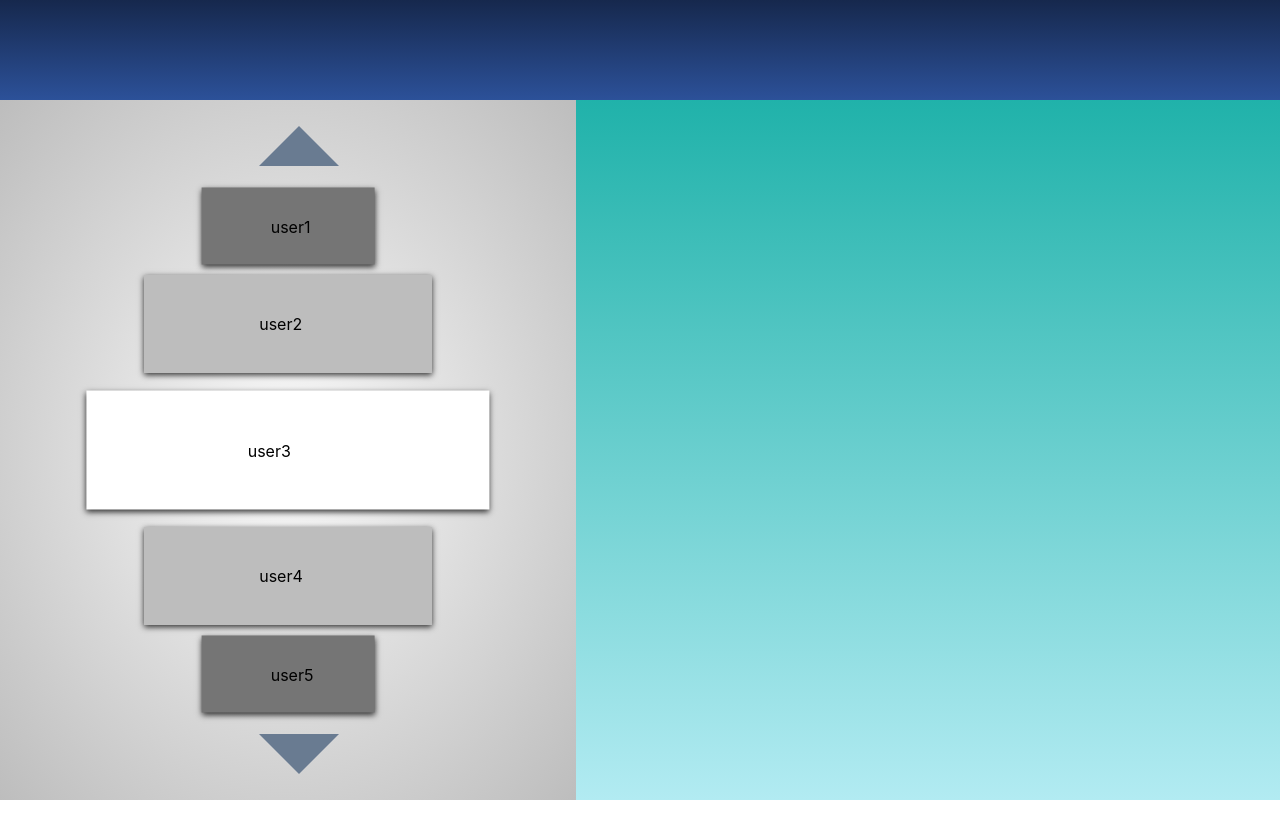
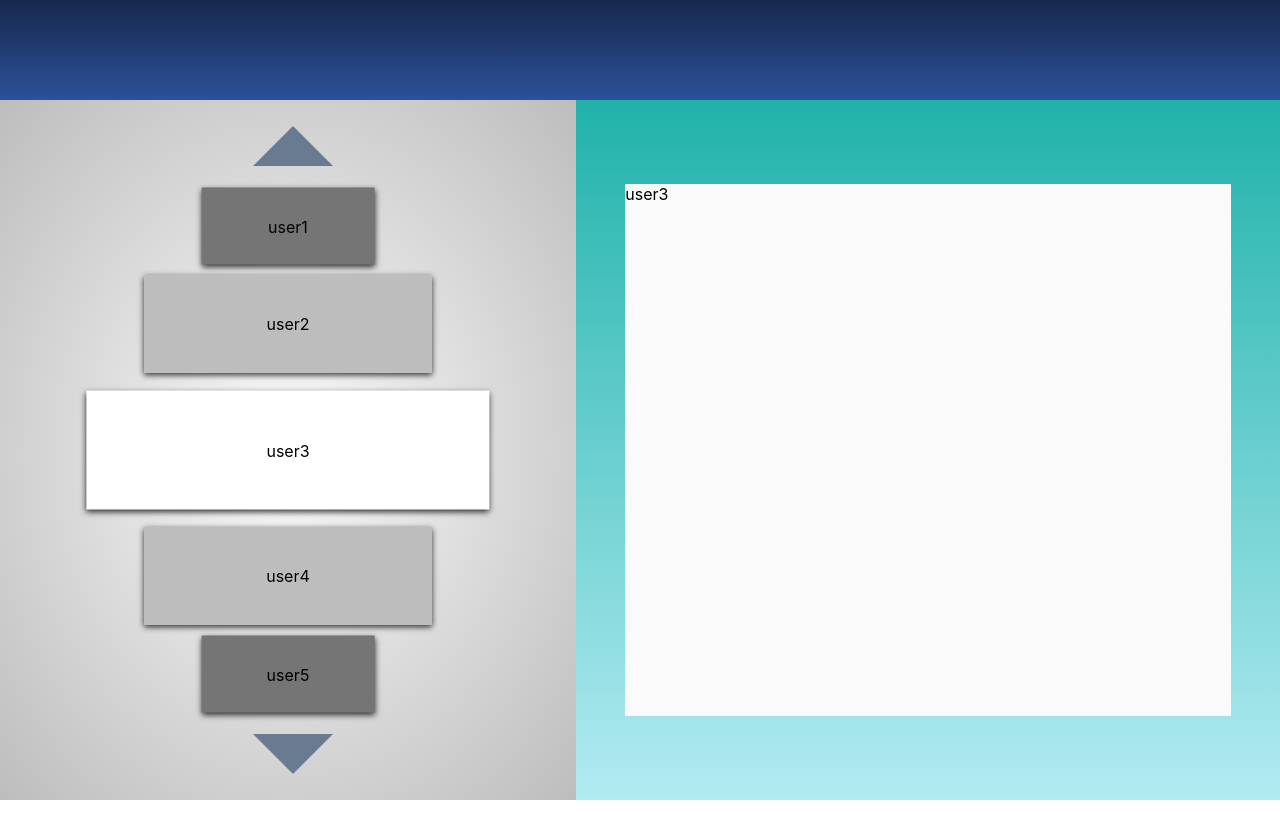
Before and after one commit to Graveyardillon/Papion_portfolio, a Nuxt app in the folder portfolio/: page / in a window 1280 px wide. Built offline with nearby package versions, Linux system fonts and the light colour scheme.

Commit message:
rightareaでのユーザー認識

```diff
--- a/portfolio/pages/index.vue
+++ b/portfolio/pages/index.vue
@@ -15,6 +15,9 @@
     </div>
 
     <div id="rightArea">
+      <div class="content">
+        {{ mainPerson }}
+      </div>
     </div>
   </div>
 </template>
@@ -22,8 +25,6 @@
 <script>
 
 let children;
-// childrenArrayはdomの状態を管理するための配列
-let childrenArray = [];
 
 export default {
   name: 'index',
@@ -51,78 +52,96 @@ export default {
         },
         {
           name: 'user7'
+        },
+        {
+          name: 'user8'
         }
-      ]
+      ],
+      // domの状態を管理するための配列
+      childrenArray: []
+    }
+  },
+
+  computed: {
+    mainPerson: function() {
+      let tmp = this.childrenArray.indexOf(3);
+
+      if(tmp == -1) {
+        return '';
+      }
+      else {
+        return this.users[tmp].name;
+      }
     }
   },
 
   methods: {
     upUsers: function() {
-      if(childrenArray[0] > 0) {
-        childrenArray.unshift(childrenArray[0]-1);
-        childrenArray.pop();
+      if(this.childrenArray[0] > 0) {
+        this.childrenArray.unshift(this.childrenArray[0]-1);
+        this.childrenArray.pop();
       }
       else {
-        childrenArray.unshift(0);
-        childrenArray.pop();
+        this.childrenArray.unshift(0);
+        this.childrenArray.pop();
       }
 
-      console.log(childrenArray)
+      console.log(this.childrenArray)
 
       for(let i = 0; i < this.users.length; i++) {
-        if(i == childrenArray.length-1) {
+        if(i == this.childrenArray.length-1) {
           console.log("if")
-          if(childrenArray[i] == 6) {
+          if(this.childrenArray[i] == 6) {
             console.log(6)
             children[i].classList.remove('child-6');
           }
-          else if(childrenArray[i+1] == 0) {
+          else if(this.childrenArray[i+1] == 0) {
             children[i].classList.remove('child-0');
           }
           else {
-            console.log(childrenArray[i])
-            children[i].classList.remove('child-'+(childrenArray[i]+1));
+            console.log(this.childrenArray[i])
+            children[i].classList.remove('child-'+(this.childrenArray[i]+1));
           }
         }
         else {
-          children[i].classList.remove('child-'+childrenArray[i+1])
+          children[i].classList.remove('child-'+this.childrenArray[i+1])
         }
-        children[i].classList.add('child-'+childrenArray[i]);
+        children[i].classList.add('child-'+this.childrenArray[i]);
         console.log(children[i].classList)
       }
     },
 
     downUsers: function() {
-      if(childrenArray[childrenArray.length-1] > 5) {
-        childrenArray.push(6);
-        childrenArray.shift();
+      if(this.childrenArray[this.childrenArray.length-1] > 5) {
+        this.childrenArray.push(6);
+        this.childrenArray.shift();
       }
       else {
-        childrenArray.push(childrenArray[childrenArray.length-1]+1);
-        childrenArray.shift();
+        this.childrenArray.push(this.childrenArray[this.childrenArray.length-1]+1);
+        this.childrenArray.shift();
       }
 
-      console.log(childrenArray)
+      console.log(this.childrenArray)
 
       for(let i = this.users.length-1; i > -1; i--) {
         if(i == 0) {
           console.log("if")
-          if(childrenArray[i] == 0) {
+          if(this.childrenArray[i] == 0) {
             children[i].classList.remove('child-0');
           }
-          else if(childrenArray[i-1] == 6) {
+          else if(this.childrenArray[i-1] == 6) {
             children[i].classList.remove('child-6');
           }
           else {
-            children[i].classList.remove('child-'+(childrenArray[i]-1))
-            console.log(childrenArray[i]);
+            children[i].classList.remove('child-'+(this.childrenArray[i]-1))
+            console.log(this.childrenArray[i]);
           }
         }
         else {
           console.log("else")
-          children[i].classList.remove('child-'+childrenArray[i-1])
+          children[i].classList.remove('child-'+this.childrenArray[i-1])
         }
-        children[i].classList.add('child-'+childrenArray[i]);
+        children[i].classList.add('child-'+this.childrenArray[i]);
         //console.log(children[i].classList)
       }
     }
@@ -132,8 +151,8 @@ export default {
     // domを取得する
     for(let i = 0; i < this.users.length; i++) {
       children = document.getElementsByClassName("children");
-      childrenArray.push(6);
-      children[i].classList.add('child-'+childrenArray[i])
+      this.childrenArray.push(6);
+      children[i].classList.add('child-'+this.childrenArray[i])
     }
 
     for(let i = 0; i < 5; i++) {
@@ -180,7 +199,7 @@ export default {
     .arrowup {
       position: absolute;
 
-      left: 45%;
+      left: 44%;
       top: -2%;
 
       width: 0;
@@ -194,15 +213,27 @@ export default {
       cursor: pointer;
     }
 
+    .arrowup:hover {
+      border-bottom: solid 40px #90abcc;
+    }
+
     .child {
       position: absolute;
 
-      left: 40%;
+      left: 50%;
       top: 50%;
 
-      transform: translateY(-50%);
-      -webkit-transform: translateY(-50%);
-      -moz-transform: translate(-50%);
+      transform: translate(-50%, -50%);
+      -webkit-transform: translate(-50%, -50%);
+      -moz-transform: translate(-50%, -50%);
+
+      text-align: center;
+
+      transition: .1s;
+    }
+
+    .children {
+      transition: .3s;
     }
 
     .child-0 {
@@ -324,7 +355,7 @@ export default {
     .arrowdown {
       position: absolute;
 
-      left: 45%;
+      left: 44%;
       bottom: -2%;
 
       width: 0;
@@ -336,6 +367,10 @@ export default {
       border-top: solid 40px #697b91;
 
       cursor: pointer;
+    }
+
+    .arrowdown:hover {
+      border-top: solid 40px #90abcc;
     }
   }
 
@@ -351,6 +386,18 @@ export default {
     background: -moz-linear-gradient(top, $dark_primary, $light_primary);
     background: -webkit-linear-gradient(top, $dark_primary, $light_primary);
     background: linear-gradient(to bottom, $dark_primary, $light_primary);
+
+    .content {
+      position: absolute;
+
+      top: 12%;
+      left: 7%;
+
+      width: 86%;
+      height: 76%;
+
+      background-color: $light_gray;
+    }
   }
 }
 </style>
```
Also changed, not shown: 1 other file (tests, documents, lock files or other folders).
